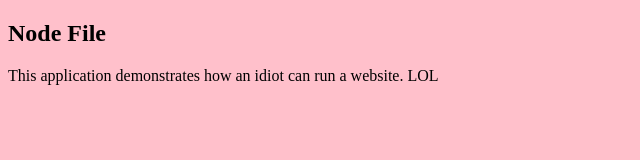
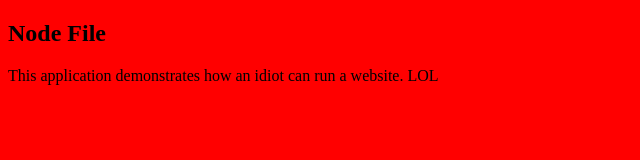
Before and after one commit to Boycey63/node_jb, a website: page index.html in a window 1280 px wide. Shown: the whole page, without its empty margins (0-640 px from the left). Drawn offline with Linux system fonts and the light colour scheme.

Commit message:
Changed colour again 2

```diff
--- a/index.html
+++ b/index.html
@@ -6,7 +6,7 @@
     </title>
   <head/>
 
-  <body style = "background-color:pink">
+  <body style = "background-color:red">
     <h2>
       Node File
     </h2>
```
